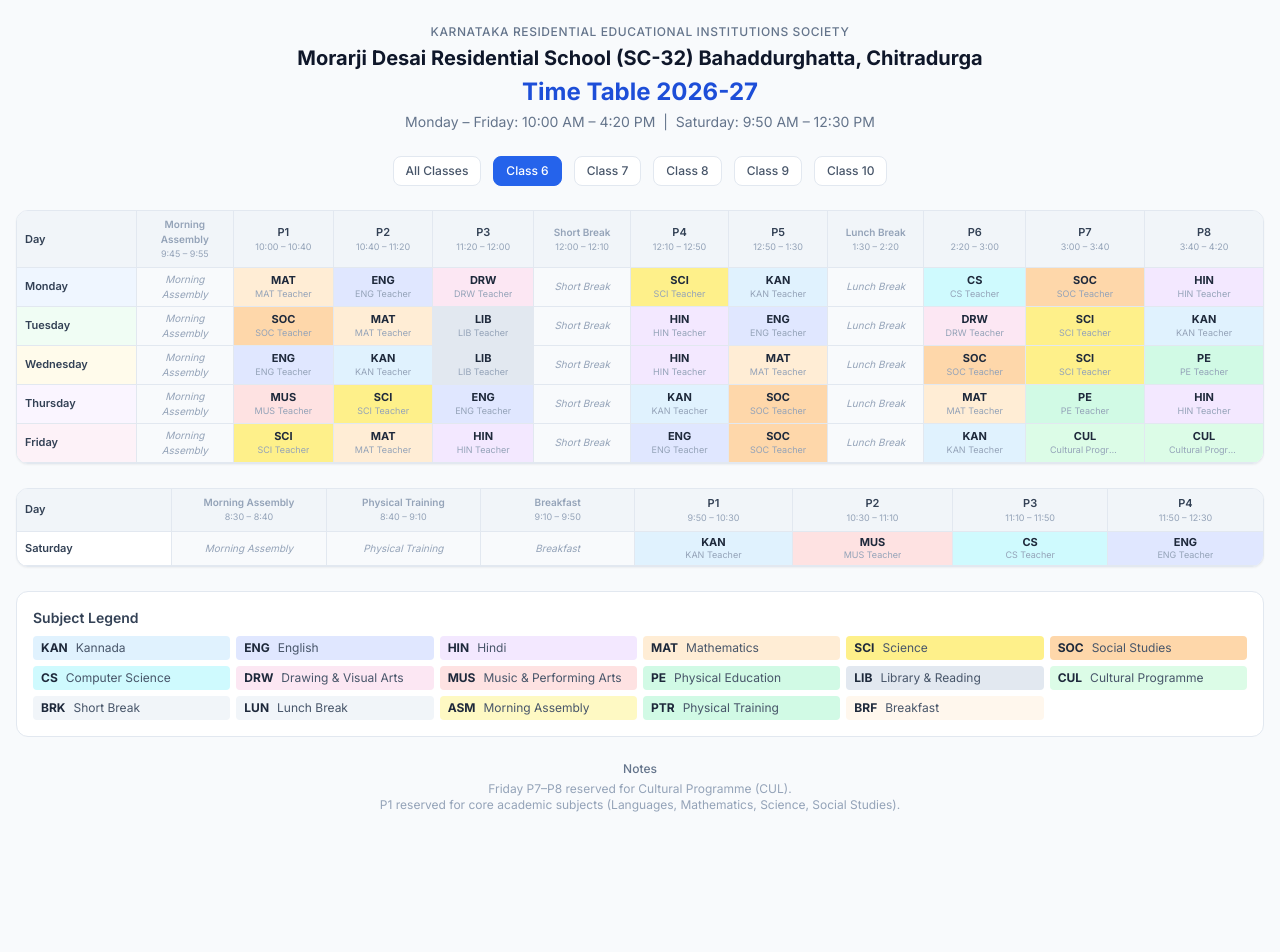
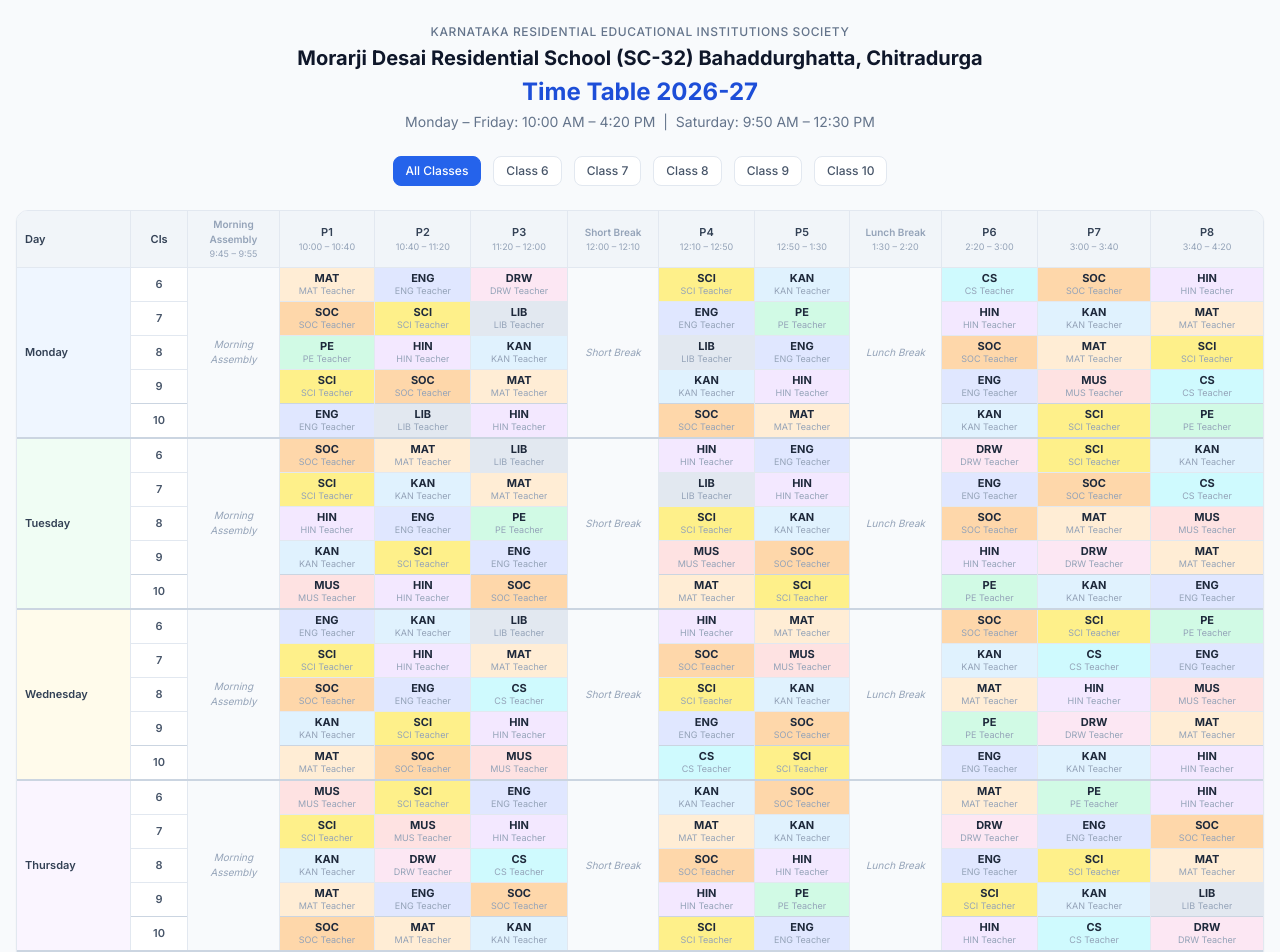
Before and after one commit to hoy-sala/pragati, a SvelteKit app in the folder frontend/: page /timetable in a window 1280 px wide. Shown: the top 952 px of the page. Before the commit the page ends 853 px from the top, so only its background shows below. Built offline with nearby package versions, Linux system fonts and the light colour scheme; a web font is replaced by a local one.

Commit message:
default to All Classes view, remove notes, merge break cells vertically

```diff
--- a/frontend/src/routes/timetable/+page.svelte
+++ b/frontend/src/routes/timetable/+page.svelte
@@ -2,7 +2,7 @@
 	import { WEEKLY_TIMETABLE, SUBJECT_INFO, WEEKDAY_TIMES, SAT_TIMES, DAY_LABELS, BREAK_CODES, ACTIVITY_CODES, TEACHER_NAMES } from './timetable.data';
 
 	let activeClass = $state(0);
-	let showAll = $state(false);
+	let showAll = $state(true);
 
 	const legend = Object.entries(SUBJECT_INFO);
 	const MON_FRI_INDICES = [0, 1, 2, 3, 4];
@@ -78,9 +78,11 @@
 										{@const isBreak = BREAK_CODES.has(cell.code)}
 										{@const isActivity = ACTIVITY_CODES.has(cell.code)}
 										{#if isBreak}
-											<td class="px-1 py-1 text-center border-r border-slate-200 last:border-r-0 bg-slate-50 text-slate-400 italic">
-												<div class="text-[10px]">{cell.name}</div>
-											</td>
+											{#if ci === 0}
+												<td class="px-1 py-1 text-center border-r border-slate-200 last:border-r-0 bg-slate-50 text-slate-400 italic" rowspan="{classes}">
+													<div class="text-[10px]">{cell.name}</div>
+												</td>
+											{/if}
 										{:else}
 											<td class="px-1 py-1 text-center align-middle border-r border-slate-200 last:border-r-0 {isActivity ? 'bg-slate-50 text-slate-400 italic' : ''}"
 												style={isActivity ? '' : `background-color: ${info?.color || '#fff'}`}>
@@ -172,9 +174,11 @@
 										{@const isBreak = BREAK_CODES.has(cell.code)}
 										{@const isActivity = ACTIVITY_CODES.has(cell.code)}
 										{#if isBreak}
-											<td class="px-1 py-1 text-center border-r border-slate-200 last:border-r-0 bg-slate-50 text-slate-400 italic">
-												<div class="text-[10px]">{cell.name}</div>
-											</td>
+											{#if ci === 0}
+												<td class="px-1 py-1 text-center border-r border-slate-200 last:border-r-0 bg-slate-50 text-slate-400 italic" rowspan="{classes}">
+													<div class="text-[10px]">{cell.name}</div>
+												</td>
+											{/if}
 										{:else}
 											<td class="px-1 py-1 text-center align-middle border-r border-slate-200 last:border-r-0 {isActivity ? 'bg-slate-50 text-slate-400 italic' : ''}"
 												style={isActivity ? '' : `background-color: ${info?.color || '#fff'}`}>
@@ -237,11 +241,5 @@
 				{/each}
 			</div>
 		</div>
-
-		<div class="text-center text-xs text-slate-400 pb-4">
-			<p class="font-medium text-slate-500 mb-1">Notes</p>
-			<p>Friday P7–P8 reserved for Cultural Programme (CUL).</p>
-			<p>P1 reserved for core academic subjects (Languages, Mathematics, Science, Social Studies).</p>
-		</div>
 	</div>
 </div>
```
